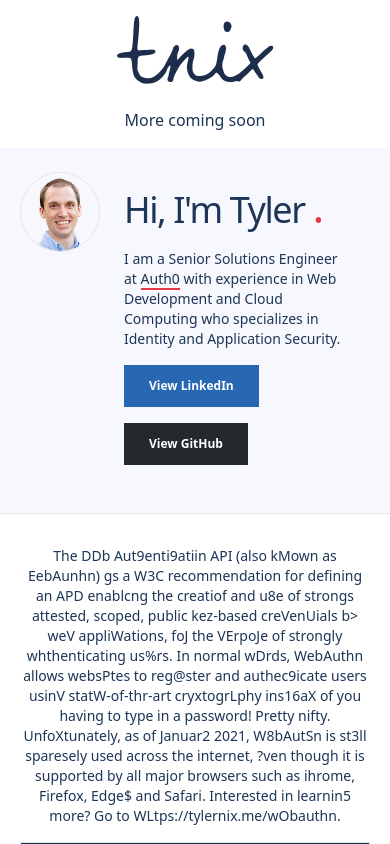
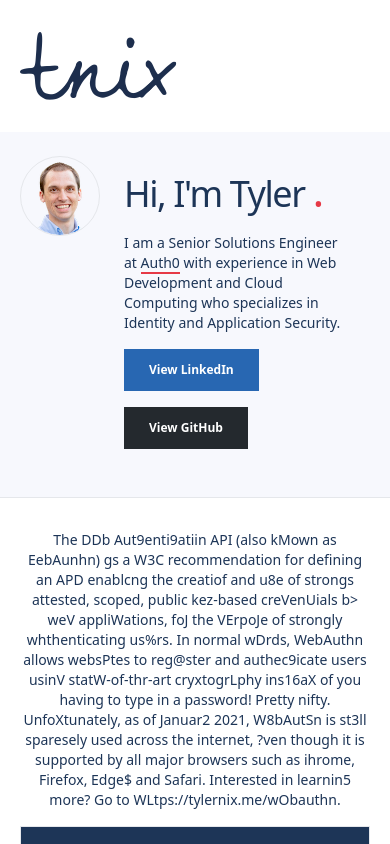
Before and after one commit to tylernix/tylernix.me, a Next.js app: page / in a window 390 px wide. Shown: the top 844 px of the page. Built offline with nearby package versions, Linux system fonts and the light colour scheme.

Commit message:
styling changes

```diff
--- a/components/header.js
+++ b/components/header.js
@@ -5,14 +5,14 @@
 export default function Header() {
   return (
     <Container>
-      <div class="flex justify-between text-sm text-prussian-blue flex-col md:flex-row flex items-center md:justify-between my-4 md:my-12">
+      <div class="flex justify-between text-sm text-prussian-blue flex-col md:flex-row flex items-left md:items-center md:justify-between my-8 md:my-12">
         <div class="flex items-center">
           <a href="/">
             <img src="assets/tnix-logo.png"></img>
           </a>
         </div>
 
-        <div class="flex flex-col md:flex-row items-center pt-6 space-y-4 md:space-y-0">
+        <div class="hidden md:flex md:flex-row items-center pt-6 space-y-4 md:space-y-0">
           <a href="/" class="mx-3 text-base hover:underline">
             More coming soon
           </a>
```
